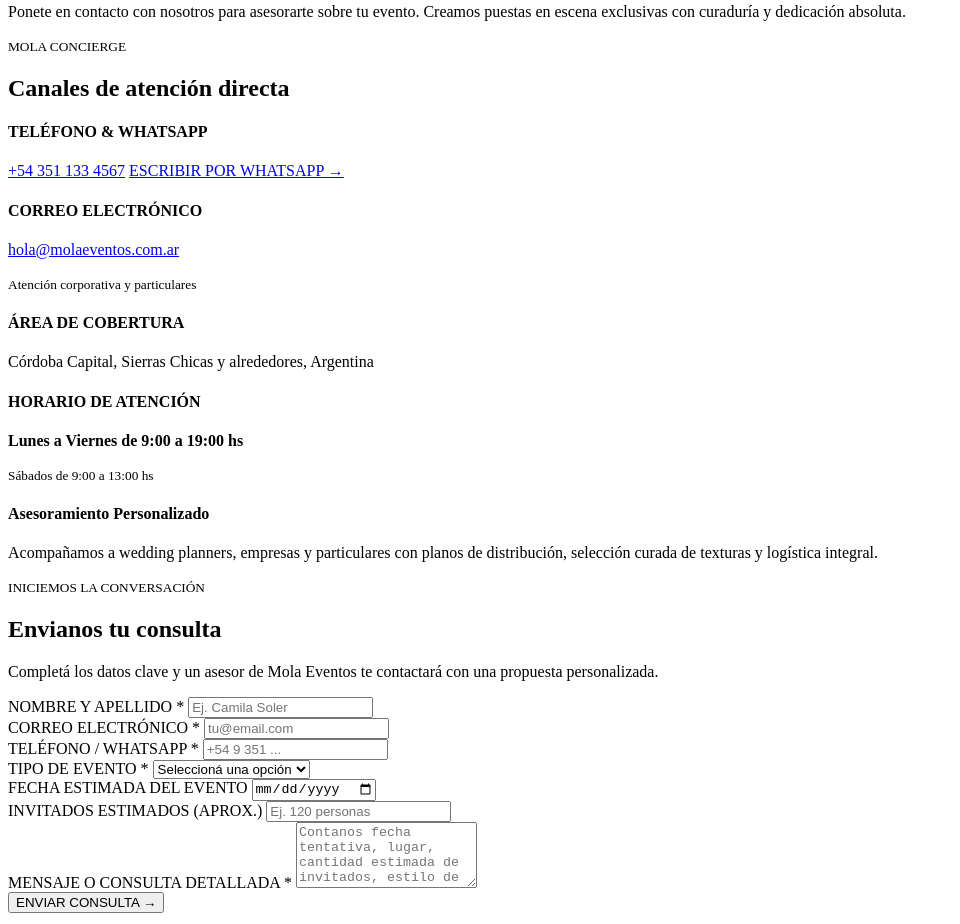
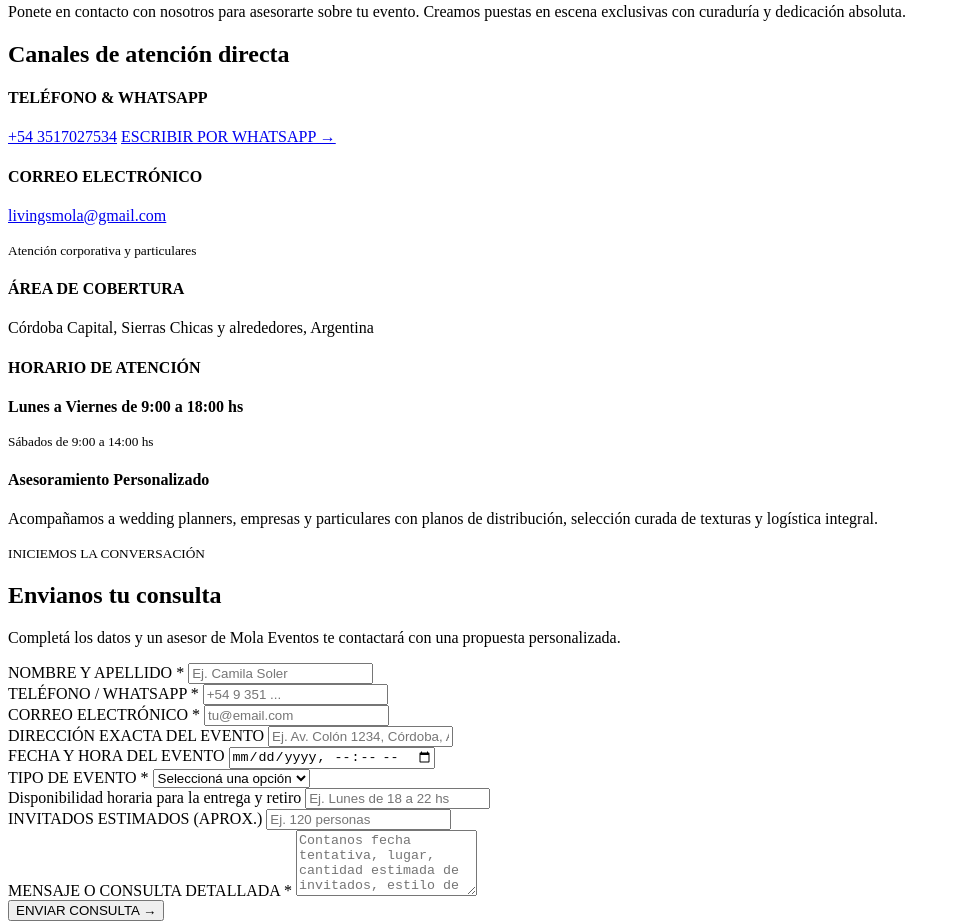
Before and after one commit to candelopez27/tp-aw1, a website: page src/contacto.html in a window 1280 px wide. Shown: the part 340-1264 px from the top of the page, without its empty margins (0-960 px from the left). Drawn offline with Linux system fonts and the light colour scheme.

Commit message:
Actualizo las páginas HTML del sitio

```diff
--- a/src/contacto.html
+++ b/src/contacto.html
@@ -35,21 +35,20 @@
             <!-- COLUMNA IZQUIERDA: CANALES-->
             <aside class="columna-info-contacto">
                 <section class="card-canales">
-                    <small>MOLA CONCIERGE</small>
                     <h2>Canales de atención directa</h2>
 
                         <div class="canal-item">
                             <div>
                                 <h4>TELÉFONO & WHATSAPP</h4>
-                                <a href="tel:+543511334567">+54 351 133 4567</a>
-                                <a href="https://wa.me/543511334567" class="link-wa">ESCRIBIR POR WHATSAPP →</a>
+                                <a href="tel:+543517027534">+54 3517027534</a>
+                                <a href="https://wa.me/3517027534" class="link-wa">ESCRIBIR POR WHATSAPP →</a>
                             </div>
                         </div>
 
                         <div class="canal-item">
                             <div>
                                 <h4>CORREO ELECTRÓNICO</h4>
-                                <a href="mailto:hola@molaeventos.com.ar">hola@molaeventos.com.ar</a>
+                                <a href="mailto:livingsmola@gmail.com ">livingsmola@gmail.com</a>
                                 <p><small>Atención corporativa y particulares</small></p>
                             </div>
                         </div>
@@ -64,8 +63,8 @@
                         <div class="canal-item">
                             <div>
                                 <h4>HORARIO DE ATENCIÓN</h4>
-                                <p><strong>Lunes a Viernes de 9:00 a 19:00 hs</strong></p>
-                                <p><small>Sábados de 9:00 a 13:00 hs</small></p>
+                                <p><strong>Lunes a Viernes de 9:00 a 18:00 hs</strong></p>
+                                <p><small>Sábados de 9:00 a 14:00 hs</small></p>
                             </div>
                         </div>
 
@@ -80,7 +79,7 @@
             <section class="columna-formulario">
                 <small>INICIEMOS LA CONVERSACIÓN</small>
                 <h2>Envianos tu consulta</h2>
-                <p>Completá los datos clave y un asesor de Mola Eventos te contactará con una propuesta personalizada.</p>
+                <p>Completá los datos y un asesor de Mola Eventos te contactará con una propuesta personalizada.</p>
 
                 <form action="" method="post">
                     <div>
@@ -89,15 +88,21 @@
                     </div>
 
                     <div>
+                        <label for="id-tel-contacto">TELÉFONO / WHATSAPP *</label>
+                        <input type="tel" id="id-tel-contacto" name="telefono" placeholder="+54 9 351 ..." required>
+                    </div>
+                    <div>
                         <label for="id-email-contacto">CORREO ELECTRÓNICO *</label>
                         <input type="email" id="id-email-contacto" name="email" placeholder="tu@email.com" required>
                     </div>
-
                     <div>
-                        <label for="id-tel-contacto">TELÉFONO / WHATSAPP *</label>
-                        <input type="tel" id="id-tel-contacto" name="telefono" placeholder="+54 9 351 ..." required>
+                        <label for="id-direccion-evento">DIRECCIÓN EXACTA DEL EVENTO</label>
+                        <input type="text" id="id-direccion-evento" name="direccion" placeholder="Ej. Av. Colón 1234, Córdoba, Argentina">
                     </div>
-
+                    <div>
+                        <label for="id-fecha-y-hora">FECHA Y HORA DEL EVENTO</label>
+                        <input type="datetime-local" id="id-fecha-y-hora" name="fecha-hora">
+                    </div>
                     <div>
                         <label for="id-tipo">TIPO DE EVENTO *</label>
                         <select id="id-tipo" name="tipo-evento" required>
@@ -105,12 +110,13 @@
                             <option value="social">Social</option>
                             <option value="corporativo">Corporativo</option>
                             <option value="infantil">Infantil</option>
+                            <option value="otro">Otro</option>
                         </select>
                     </div>
 
                     <div>
-                        <label for="id-fecha-estimada">FECHA ESTIMADA DEL EVENTO</label>
-                        <input type="date" id="id-fecha-estimada" name="fecha-estimada">
+                        <label for="id-disponibilidad-horaria">Disponibilidad horaria para la entrega y retiro</label>
+                        <input type="text" id="id-disponibilidad-horaria" name="disponibilidad-horaria" placeholder="Ej. Lunes de 18 a 22 hs">
                     </div>
 
                     <div>
@@ -169,8 +175,10 @@
         <!--Columna 3: contacto-->
         <div>
             <h3>Contacto</h3>
-            <a href="contacto.html">Contacto</a>
+            <a href="./contacto.html">Contacto</a>
             <p>3517027534</p>
+            <p>Instagram/ Facebook: @molaeventos.cba</p>
+            <p>livingsmola@gmail.com </p>
             <p>Córdoba, Argentina</p>
         </div>
     </footer>
```
Also changed, not shown: src/catalogo.html (+3 -1 lines), src/cotizacion.html (+2 -0 lines), src/index.html (+3 -1 lines), src/servicios.html (+2 -0 lines), src/sobre-nosotros.html (+7 -9 lines).
